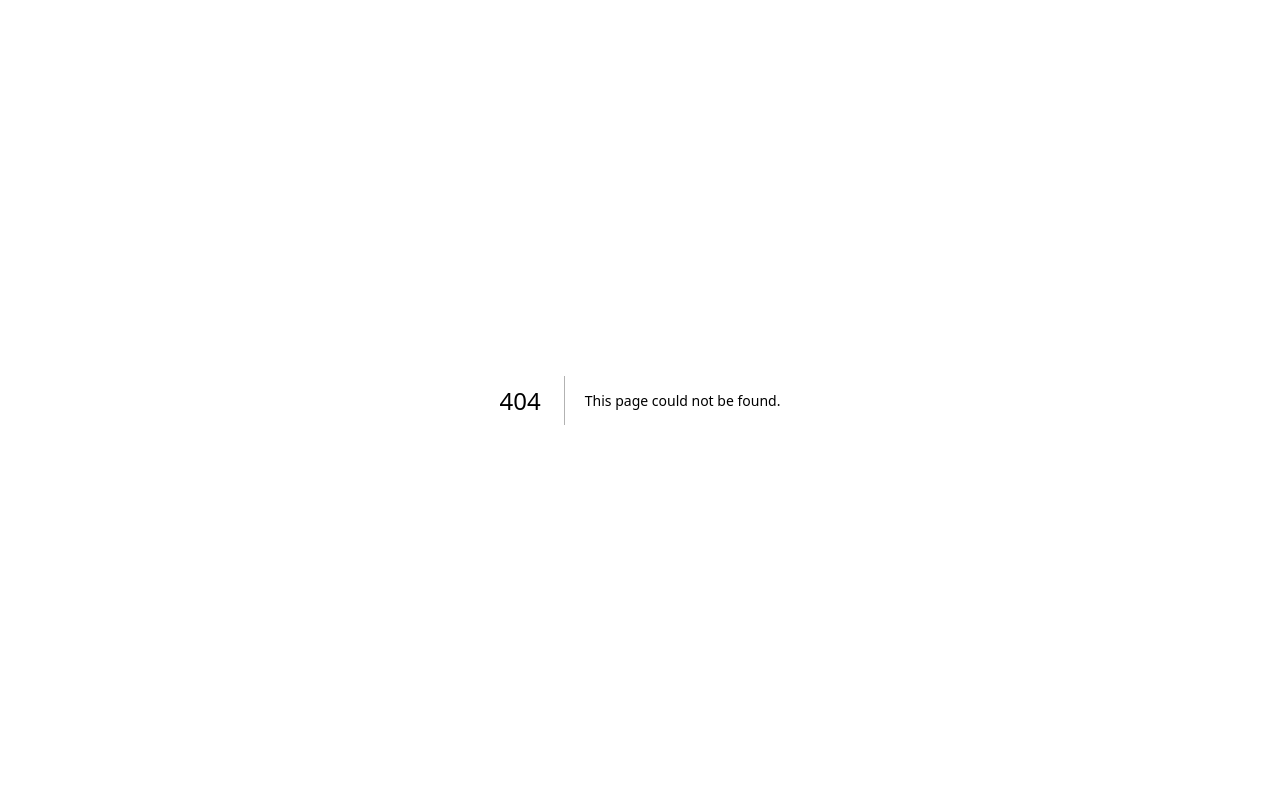
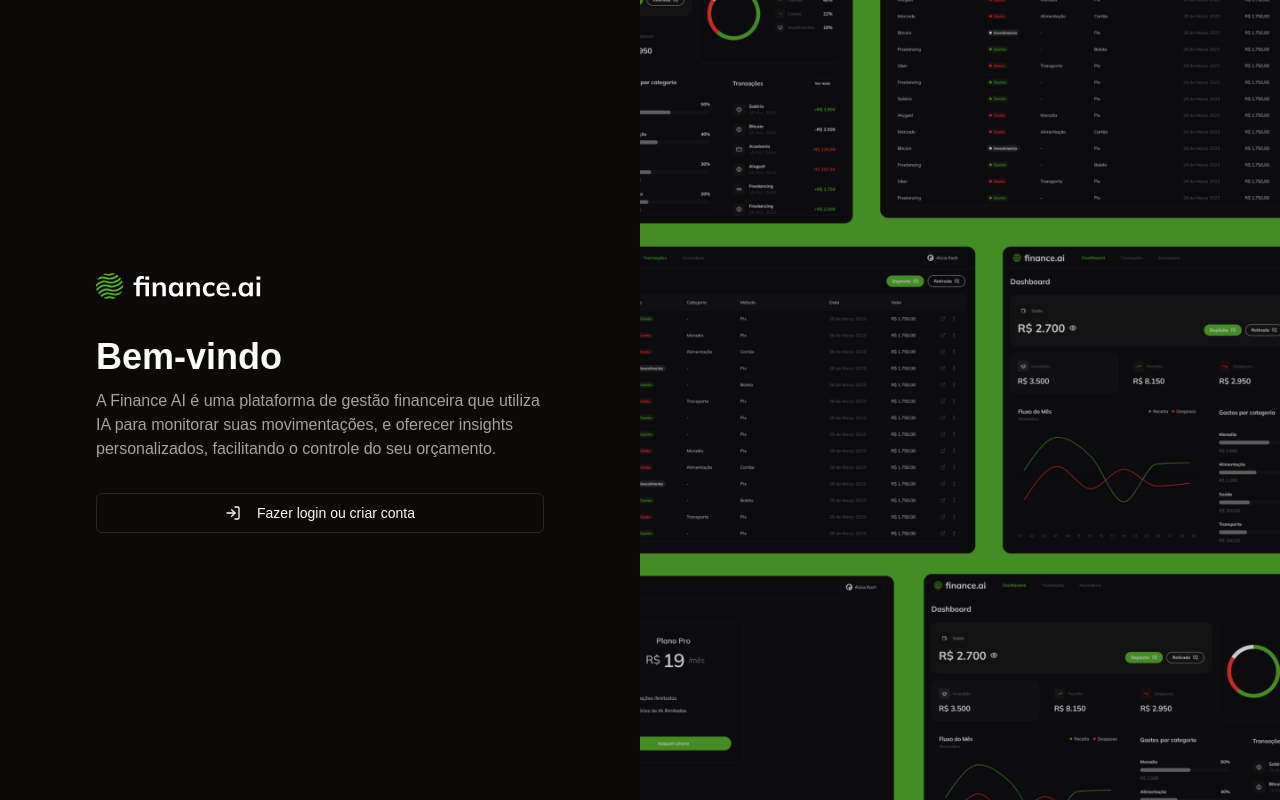
Before and after one commit to oeleomar/myfinances-next, a Next.js app: page /login in a window 1280 px wide. Before the commit this address had no page. Built offline with nearby package versions, Linux system fonts and the light colour scheme.

Commit message:
feat: add login page

```diff
--- a/app/globals.css
+++ b/app/globals.css
@@ -73,7 +73,10 @@
   * {
     @apply border-border;
   }
+  html {
+    @apply h-full;
+  }
   body {
-    @apply bg-background text-foreground;
+    @apply h-full bg-background text-foreground;
   }
 }
--- /dev/null
+++ b/app/login/page.tsx
@@ -0,0 +1,39 @@
+import Image from "next/image";
+import { Button } from "../_components/ui/button";
+import { LogInIcon } from "lucide-react";
+
+const LoginPage = () => {
+  return (
+    <div className="grid h-full grid-cols-2">
+      <div className="m-auto flex h-full max-w-lg flex-col justify-center p-8">
+        <Image
+          src="/logo.svg"
+          width={173}
+          height={39}
+          alt="Logo My finances"
+          className="mb-8"
+        />
+        <h1 className="mb-3 text-4xl font-bold">Bem-vindo</h1>
+        <p className="mb-8 text-muted-foreground">
+          A Finance AI é uma plataforma de gestão financeira que utiliza IA para
+          monitorar suas movimentações, e oferecer insights personalizados,
+          facilitando o controle do seu orçamento.
+        </p>
+        <Button variant="outline">
+          <LogInIcon className="mr-2" />
+          Fazer login ou criar conta
+        </Button>
+      </div>
+      <div className="relative h-full w-full">
+        <Image
+          src="/login.png"
+          alt="Faça login"
+          fill
+          className="object-cover"
+        />
+      </div>
+    </div>
+  );
+};
+
+export default LoginPage;
--- /dev/null
+++ b/app/subscription/page.tsx
@@ -0,0 +1,5 @@
+const SubscriptionPage = () => {
+  return <p>hello world</p>;
+};
+
+export default SubscriptionPage;
--- /dev/null
+++ b/app/transactions/page.tsx
@@ -0,0 +1,5 @@
+const TransactionsPage = () => {
+  return <p>Hello Worls</p>;
+};
+
+export default TransactionsPage;
```
Also changed, not shown: public/login.png (added), public/logo.svg (added).
